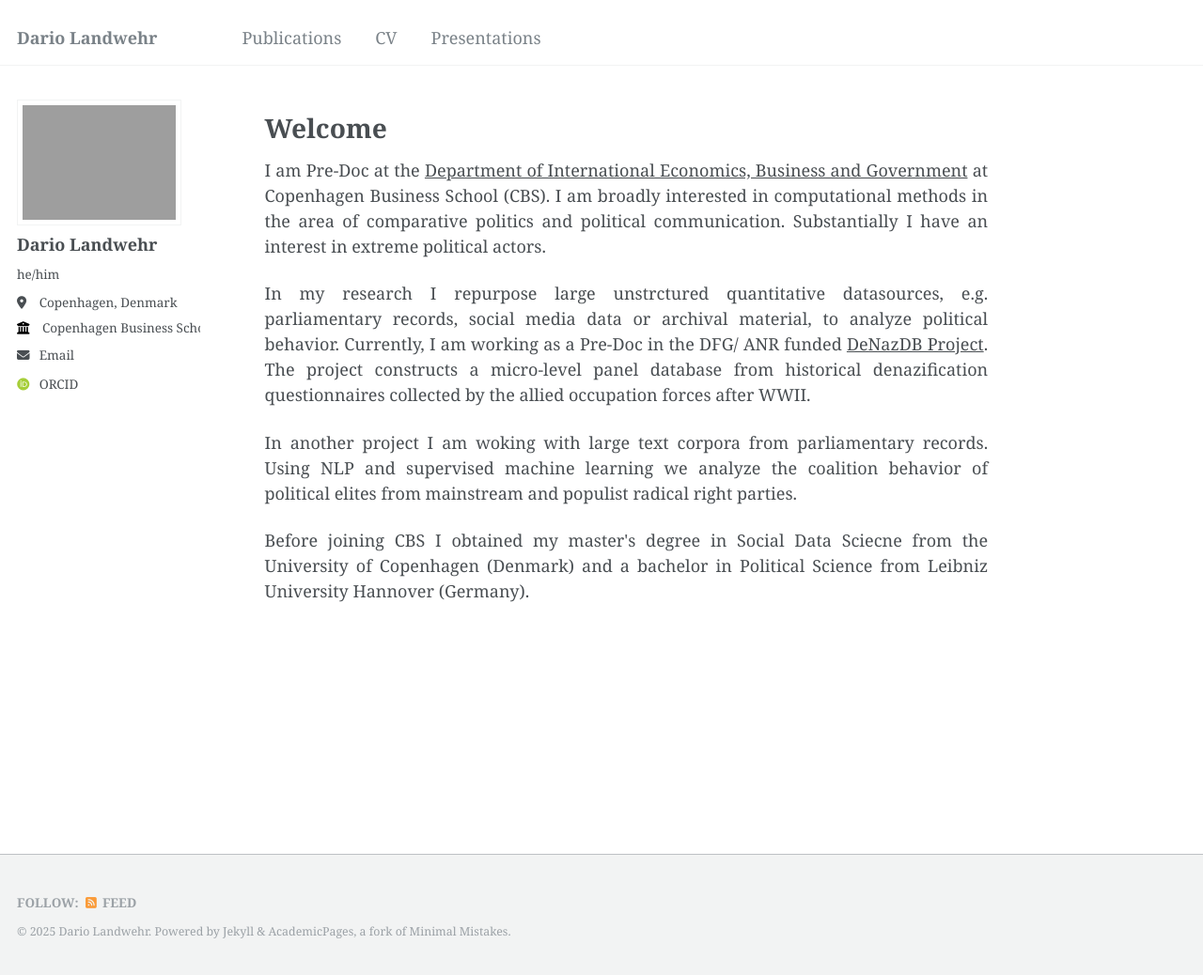
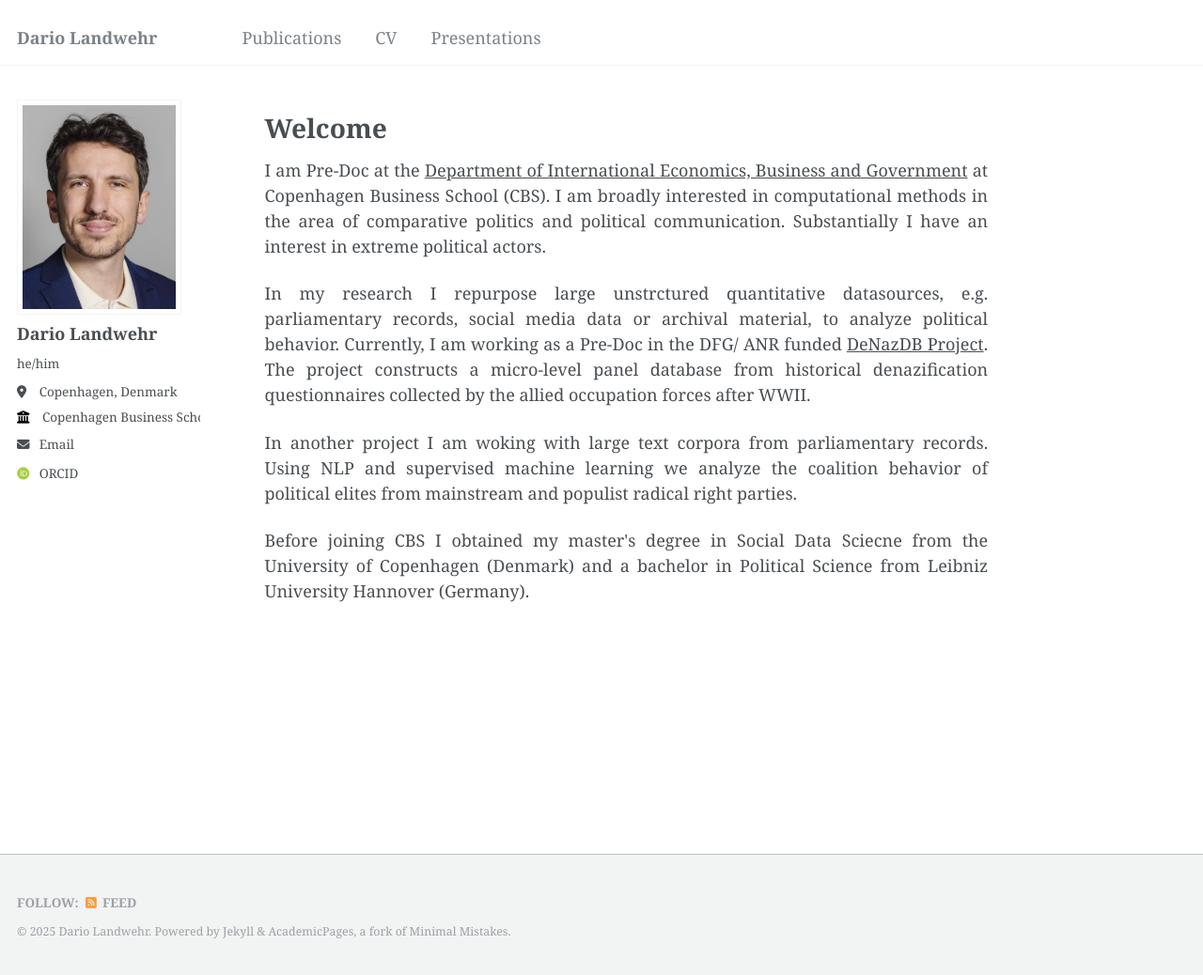
Before and after one commit to DarioLandwehr/DarioLandwehr.github.io, a Jekyll site: the page built from _pages/about.md, in a window 1280 px wide and 1038 px high. Shown: the whole window at 94% size. Built offline with Jekyll 4.4.1, drawn with Linux system fonts in a browser that asks for light colours; some web fonts are replaced.

Commit message:
profile changes

```diff
--- a/_config.yml
+++ b/_config.yml
@@ -21,7 +21,7 @@ repository               : "academicpages/academicpages.github.io"
 #               Additional customization can be done by editing /_includes/author-profile.html
 author:
   # Biographic information
-  avatar           : "profile_dario.png"
+  avatar           : "profile_dario.jpg"
   name             : "Dario Landwehr"
   pronouns         : "he/him"
   bio              : #"Computational Social Science"
```
Also changed, not shown: images/profile_dario.jpg (added), 3 other files.
